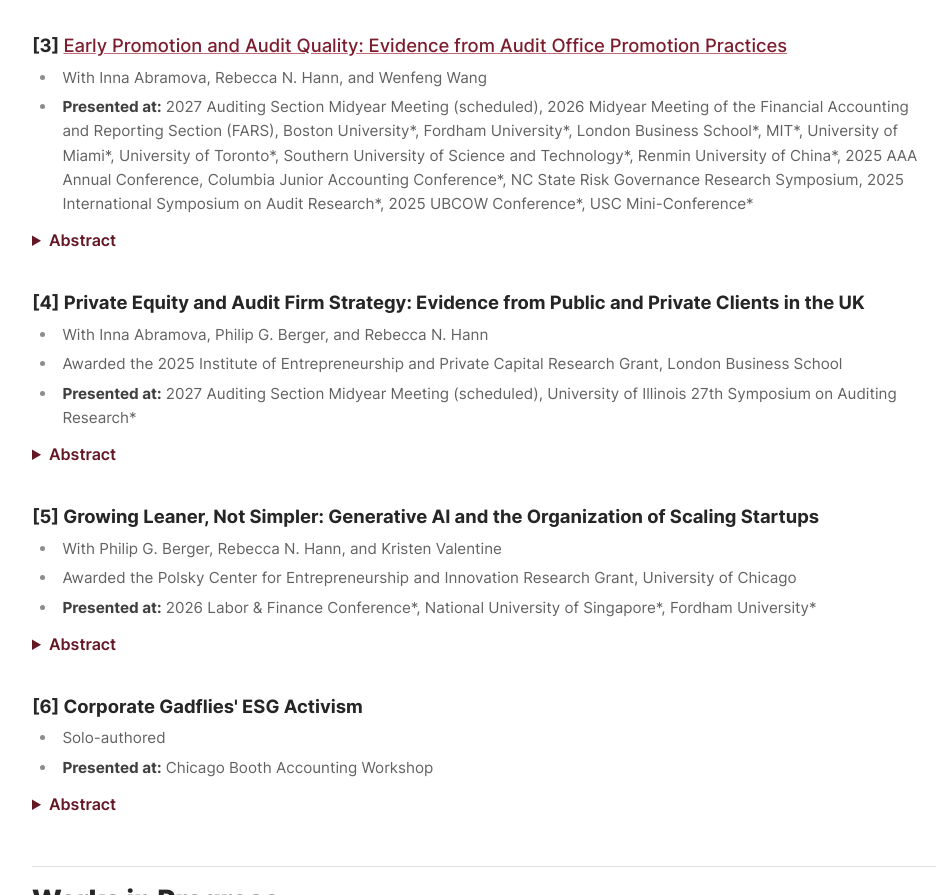
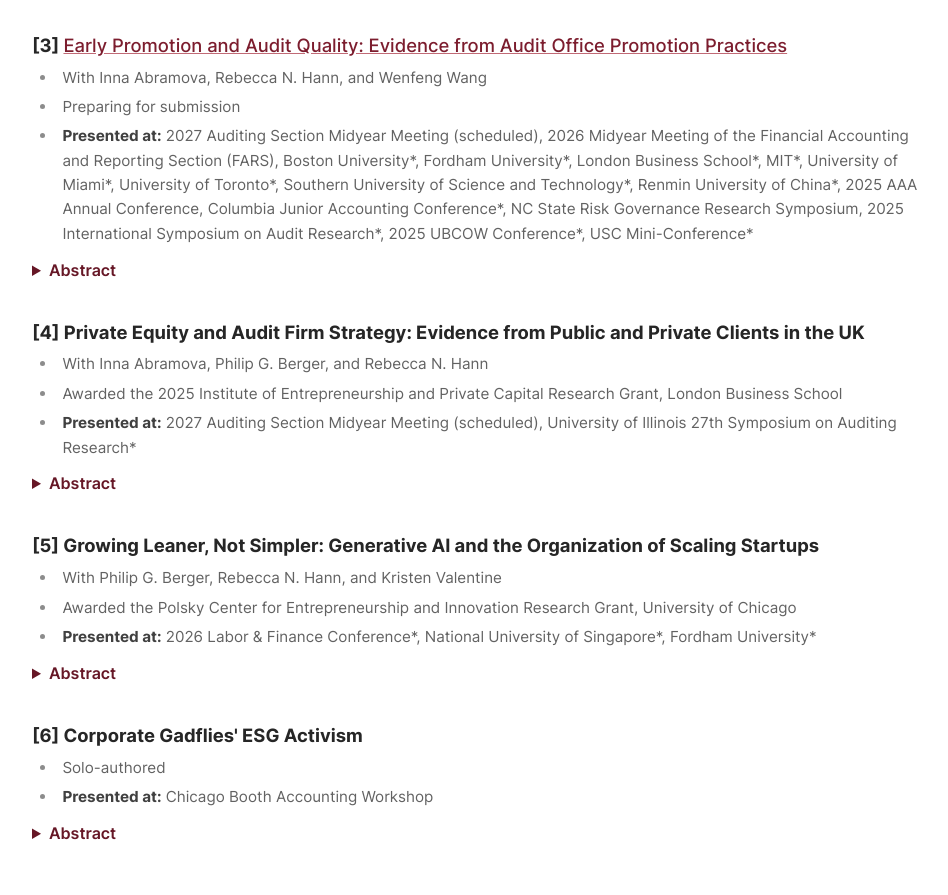
Before and after one commit to jingyujzhang/jingyujzhang.github.io, a plain HTML site: page research/index.html in a window 1280 px wide. Shown: the part 1019-1914 px from the top of the page, without its empty margins (156-1104 px from the left). Drawn offline with Linux system fonts and the light colour scheme.

Commit message:
Website: Early Promotion paper preparing for submission

```diff
--- a/research/index.html
+++ b/research/index.html
@@ -1,6 +1,6 @@
 <!doctype html>
 <!-- This site was created with Hugo Blox. https://hugoblox.com -->
-<!-- Last Published: November 6, 2026 --><html lang="en-us" dir="ltr"
+<!-- Last Published: November 9, 2026 --><html lang="en-us" dir="ltr"
       data-wc-theme-default="light">
 
 <head>
@@ -506,6 +506,7 @@
 <h3><span class="num">[3]</span> <a href="https://papers.ssrn.com/sol3/papers.cfm?abstract_id=5600852">Early Promotion and Audit Quality: Evidence from Audit Office Promotion Practices</a></h3>
 <ul>
   <li>With Inna Abramova, Rebecca N. Hann, and Wenfeng Wang</li>
+  <li>Preparing for submission</li>
   <li><strong>Presented at:</strong> 2027 Auditing Section Midyear Meeting (scheduled), 2026 Midyear Meeting of the Financial Accounting and Reporting Section (FARS), Boston University*, Fordham University*, London Business School*, MIT*, University of Miami*, University of Toronto*, Southern University of Science and Technology*, Renmin University of China*, 2025 AAA Annual Conference, Columbia Junior Accounting Conference*, NC State Risk Governance Research Symposium, 2025 International Symposium on Audit Research*, 2025 UBCOW Conference*, USC Mini-Conference*</li>
 </ul>
 <details>
```
Also changed, not shown: 404.html (+1 -1 lines), categories/index.html (+1 -1 lines), cv/index.html (+1 -1 lines), index.html (+1 -1 lines), software/index.html (+1 -1 lines), tags/index.html (+1 -1 lines), teaching/index.html (+1 -1 lines).
